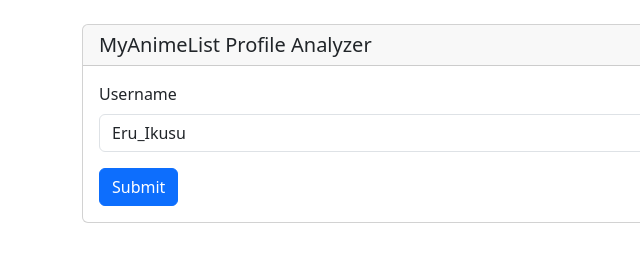
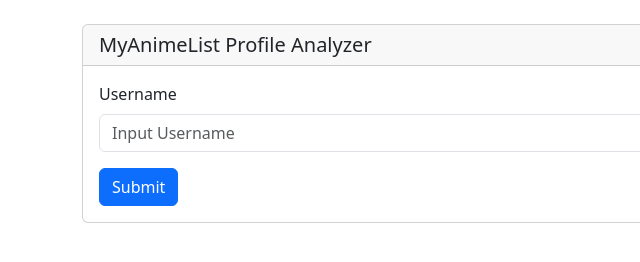
Before and after one commit to rayhanadri/frontend-mal-analyzer, a plain HTML site: page index.html in a window 1280 px wide. Shown: the full height of the page, 0-640 px from the left. Drawn offline with nearby package versions, Linux system fonts and the light colour scheme.

Commit message:
change placeholder username

```diff
--- a/index.html
+++ b/index.html
@@ -32,7 +32,7 @@
         <form id="input_form"> <!-- FORM OPEN -->
           <div class="mb-3">
             <label for="name" class="form-label">Username</label> <!-- LABEL FOR INPUT NAME  -->
-            <input type="text" class="form-control" id="input_name" value="Eru_Ikusu"> <!-- INPUT NAME  -->
+            <input type="text" class="form-control" id="input_name" placeholder="Input Username"> <!-- INPUT NAME  -->
           </div>
           <button type="submit" class="btn btn-primary" id="getDataBtn">Submit</button> <!-- SUBMIT BUTTON  -->
         </form> <!-- FORM CLOSE -->
```
